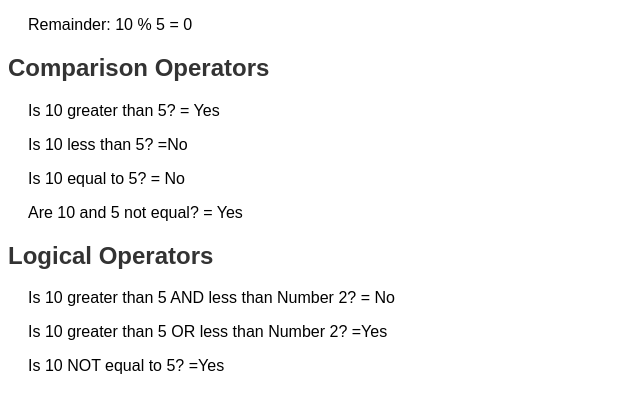
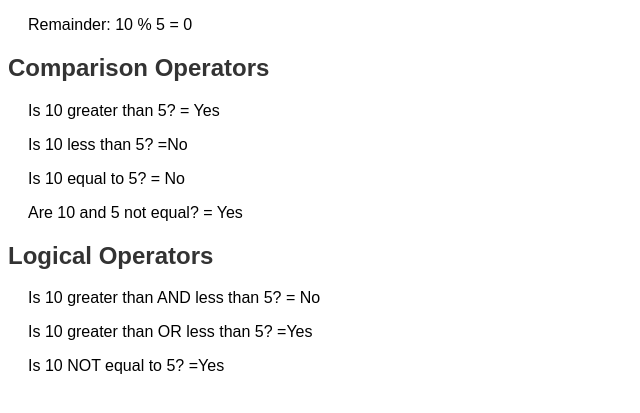
Before and after one commit to VartikAnand/PHP-practical-list, a PHP site: page / in a window 1280 px wide. Shown: the part 256-669 px from the top of the page, without its empty margins (0-640 px from the left). Run offline with PHP 8.4, Linux system fonts and the light colour scheme.

Commit message:
update 6

```diff
--- a/6/index.php
+++ b/6/index.php
@@ -56,8 +56,8 @@
     $orOperator = ($greaterThan || $lessThan);
     $notOperator = !$equalTo;
 
-    echo "<p>Is  $number1 greater than  $number2 AND less than Number 2? = " . ($andOperator ? 'Yes' : 'No') . "</p>";
-    echo "<p>Is  $number1 greater than  $number2 OR less than Number 2?  =" . ($orOperator ? 'Yes' : 'No') . "</p>";
+    echo "<p>Is  $number1 greater than   AND less than $number2? = " . ($andOperator ? 'Yes' : 'No') . "</p>";
+    echo "<p>Is  $number1 greater than   OR less than $number2?  =" . ($orOperator ? 'Yes' : 'No') . "</p>";
     echo "<p>Is  $number1 NOT equal to  $number2?  =" . ($notOperator ? 'Yes' : 'No') . "</p>";
     ?>
 </body>
```
